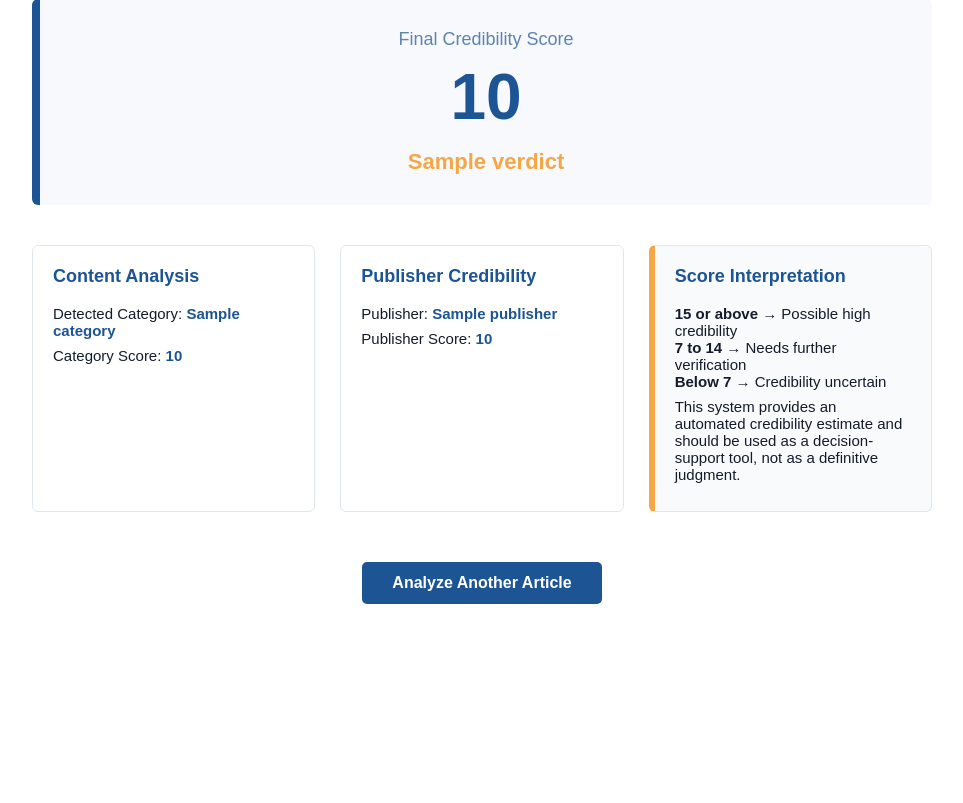
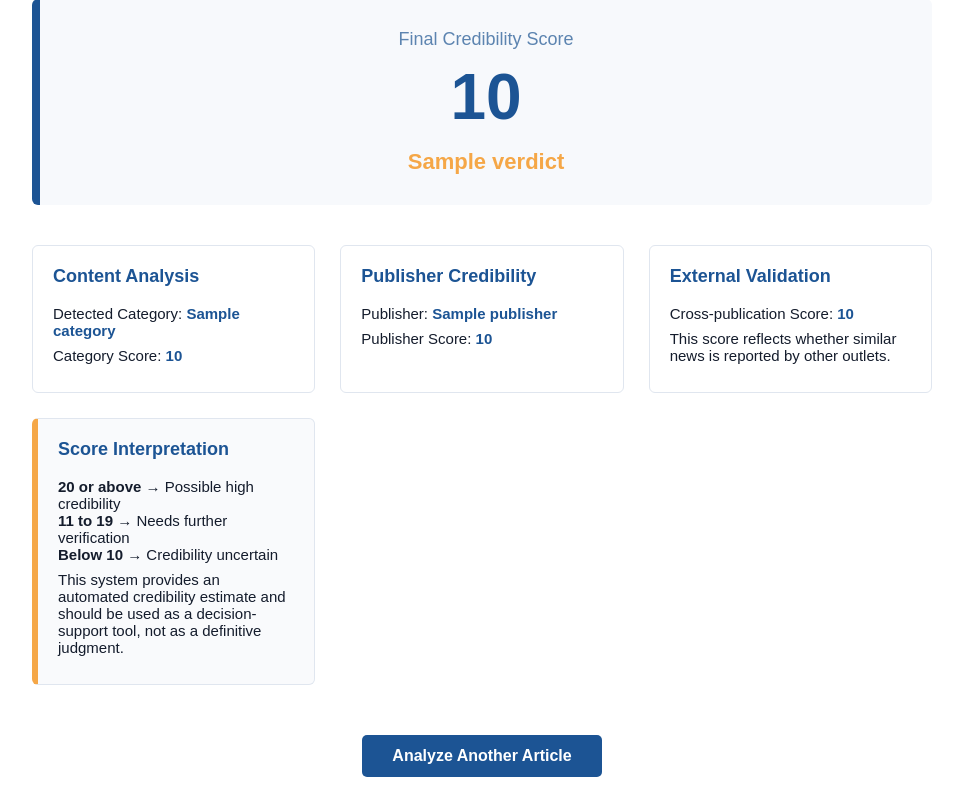
Before and after one commit to rishav-data/fake_news_detector, a Flask app: template templates/result.html in a window 1280 px wide. Shown: the part 191-994 px from the top of the page, without its empty margins (158-1121 px from the left). Before the commit the page ends 795 px from the top, so only its background shows below. Run offline with Flask 3, Linux system fonts and the light colour scheme; the template is opened without the code that fills it: most values are stand-ins (such as "Sample title", 1, 10 or a date in 2020).

Commit message:
Enhance result display and update score interpretation
Updated the verdict display to emphasize the verdict with strong tags. Added a new section for External Validation with a description of the cross-publication score. Adjusted score interpretation thresholds.

```diff
--- a/templates/result.html
+++ b/templates/result.html
@@ -131,7 +131,7 @@
     <div class="score-card">
         <div class="score-label">Final Credibility Score</div>
         <p class="final-score">{{ final_score }}</p>
-        <div class="verdict">{{ verdict }}</div>
+        <div class="verdict"><strong>{{ verdict }}</strong></div>
     </div>
 
     <!-- BREAKDOWN -->
@@ -149,12 +149,22 @@
             <p>Publisher Score: <span class="highlight">{{ publisher_score }}</span></p>
         </div>
 
+        <div class="detail-box">
+            <h3>External Validation</h3>
+             <p>Cross-publication Score: <span class="highlight">{{ external_score }}</span></p>
+               <p>This score reflects whether
+                similar news is reported by other outlets.
+
+               </p>
+
+        </div>
+
         <div class="detail-box interpretation">
             <h3>Score Interpretation</h3>
             <p>
-                <strong>15 or above</strong> → Possible high credibility<br>
-                <strong>7 to 14</strong> → Needs further verification<br>
-                <strong>Below 7</strong> → Credibility uncertain
+                <strong>20 or above</strong> → Possible high credibility<br>
+                <strong>11 to 19</strong> → Needs further verification<br>
+                <strong>Below 10</strong> → Credibility uncertain
             </p>
             <p>
                 This system provides an automated credibility estimate and should
```
